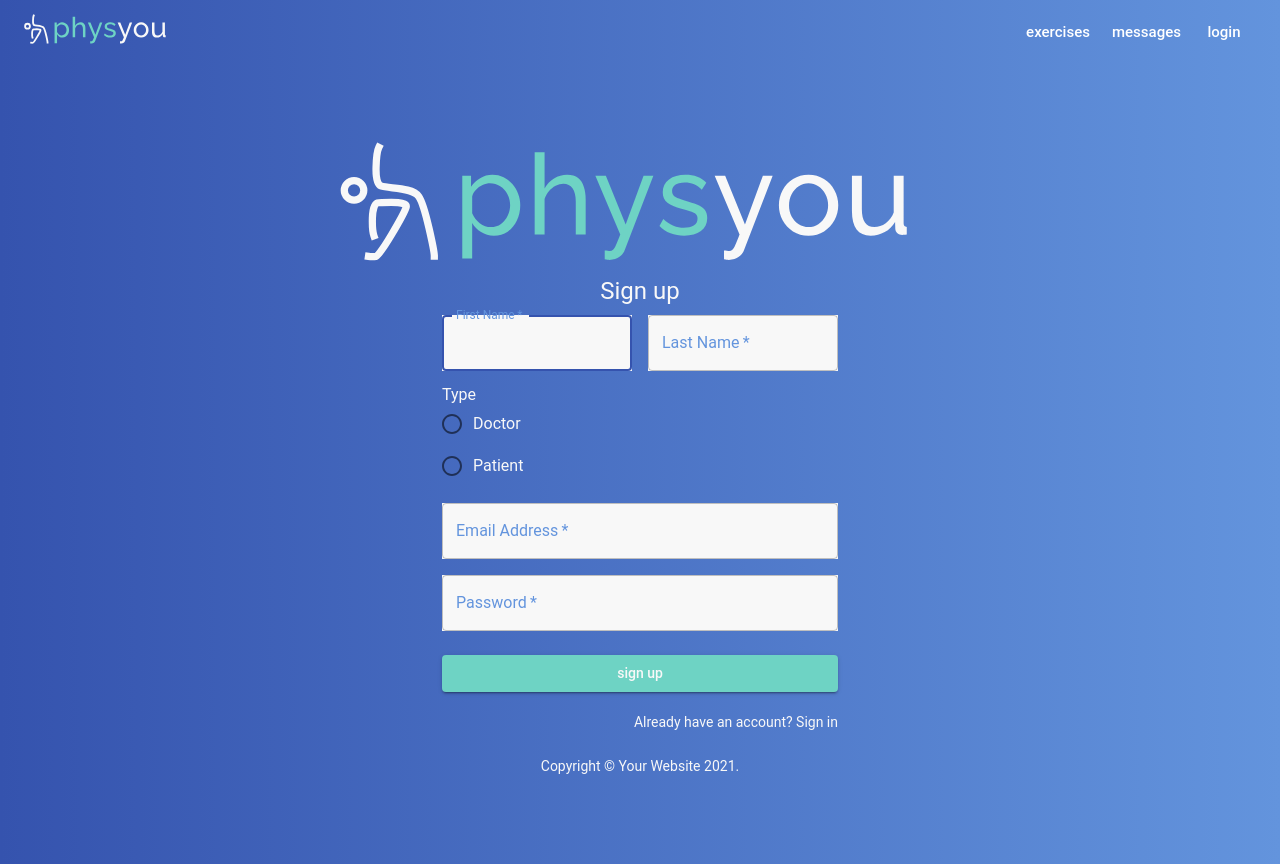
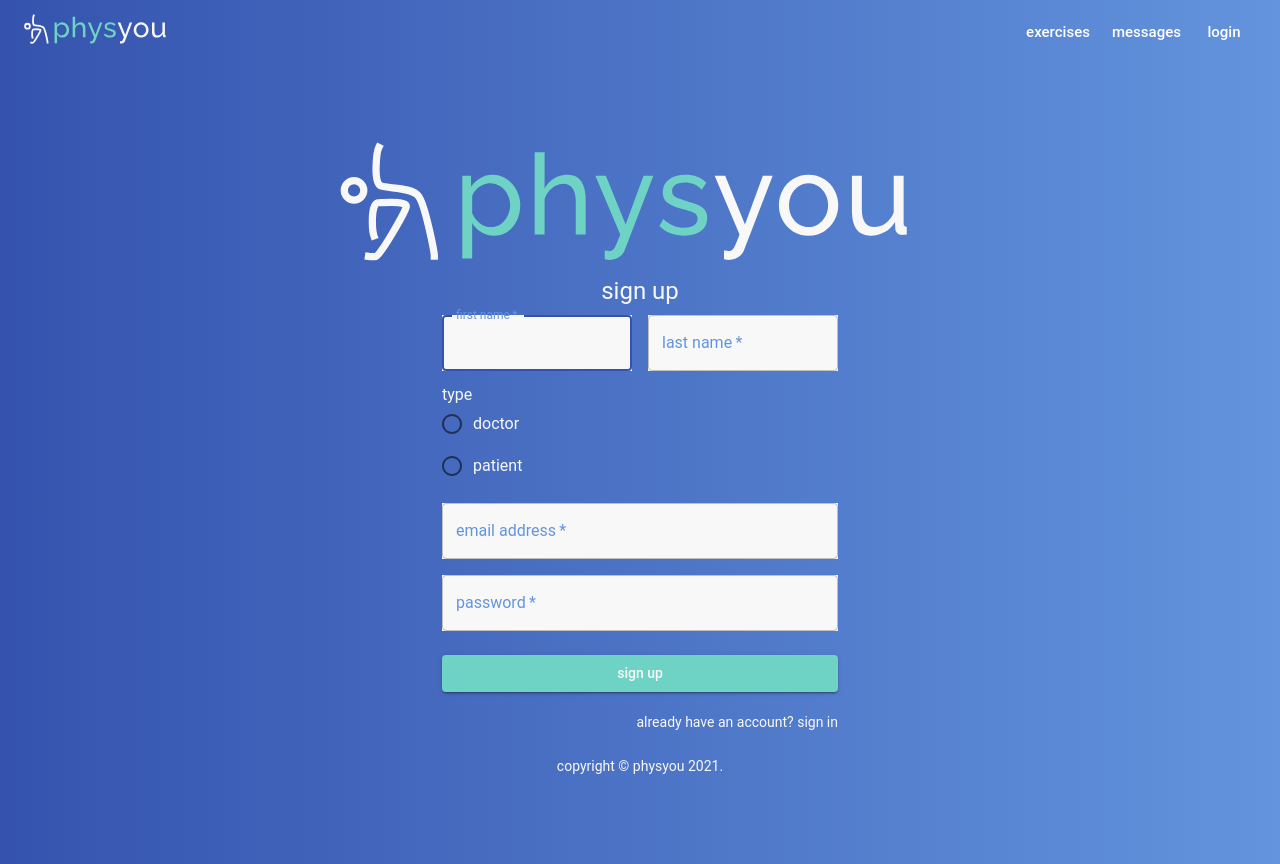
Before and after one commit to PhysYou/physyou-frontend, a React (Create React App) app: page /signup in a window 1280 px wide. Built offline with nearby package versions, Linux system fonts and the light colour scheme; no server answers.

Commit message:
Lowercase first letter for login and signup page

```diff
--- a/src/pages/login.js
+++ b/src/pages/login.js
@@ -51,9 +51,9 @@ const useStyles = makeStyles((theme) => ({
 function Copyright() {
   return (
     <Typography variant='body2' style={{ color: '#f8f8f8' }} align='center'>
-      {'Copyright © '}
+      {'copyright © '}
       <Link color='inherit' href='#'>
-        PhysYou
+        physyou
       </Link>{' '}
       {new Date().getFullYear()}
       {'.'}
@@ -82,7 +82,7 @@ export default function Login() {
           <Logo style={{ width: 600 }} />
           </Box>
           <Typography component='h1' variant='h5' style={{ color: '#f8f8f8'}}>
-            Log in
+            log in
           </Typography>
           <form className={classes.form} onSubmit={handleSubmit}>
             <TextField
@@ -139,7 +139,7 @@ export default function Login() {
                 variant='contained'
                 className={classes.registerBtn}
                 >
-                Sign up
+                sign up
                 </Button>
             </Box>
           </form>
--- a/src/pages/signup.js
+++ b/src/pages/signup.js
@@ -19,9 +19,9 @@ import { ReactComponent as Logo } from './logo.svg';
 function Copyright() {
   return (
     <Typography variant='body2' style={{ color: '#f8f8f8' }} align='center'>
-      {'Copyright © '}
+      {'copyright © '}
       <Link color='inherit' href='https://material-ui.com/'>
-        Your Website
+        physyou
       </Link>{' '}
       {new Date().getFullYear()}
       {'.'}
@@ -96,7 +96,7 @@ export default function Signup() {
         <div className={classes.paper}>
           <Logo style={{ width: 600 }} />
           <Typography style={{ color: '#f8f8f8' }} component='h1' variant='h5'>
-            Sign up
+            sign up
           </Typography>
           <form className={classes.form} noValidate onSubmit={handleSubmit}>
             <Grid container spacing={2}>
@@ -112,7 +112,7 @@ export default function Signup() {
                   required
                   fullWidth
                   id='firstName'
-                  label='First Name'
+                  label='first name'
                   autoFocus
                   onChange={(evt) => setFName(evt.target.value)}
                 />
@@ -127,7 +127,7 @@ export default function Signup() {
                   required
                   fullWidth
                   id='lastName'
-                  label='Last Name'
+                  label='last name'
                   name='lastName'
                   autoComplete='lname'
                   onChange={(evt) => setLName(evt.target.value)}
@@ -136,7 +136,7 @@ export default function Signup() {
               <Grid item xs={12}>
                 <FormControl component='fieldset'>
                   <FormLabel component='legend' className={classes.whiteText}>
-                    Type
+                    type
                   </FormLabel>
                   <RadioGroup
                     aria-label='type'
@@ -148,13 +148,13 @@ export default function Signup() {
                       value='doctor'
                       className={classes.whiteText}
                       control={<Radio color='primary' />}
-                      label='Doctor'
+                      label='doctor'
                     />
                     <FormControlLabel
                       value='patient'
                       className={classes.whiteText}
                       control={<Radio color='primary' />}
-                      label='Patient'
+                      label='patient'
                     />
                   </RadioGroup>
                 </FormControl>
@@ -169,7 +169,7 @@ export default function Signup() {
                   required
                   fullWidth
                   id='email'
-                  label='Email Address'
+                  label='email address'
                   name='email'
                   autoComplete='email'
                   onChange={(evt) => setEmail(evt.target.value)}
@@ -185,7 +185,7 @@ export default function Signup() {
                   required
                   fullWidth
                   name='password'
-                  label='Password'
+                  label='password'
                   type='password'
                   id='password'
                   autoComplete='current-password'
@@ -211,7 +211,7 @@ export default function Signup() {
                   variant='body2'
                   style={{ color: '#f8f8f8' }}
                 >
-                  Already have an account? Sign in
+                  already have an account? sign in
                 </Link>
               </Grid>
             </Grid>
```
